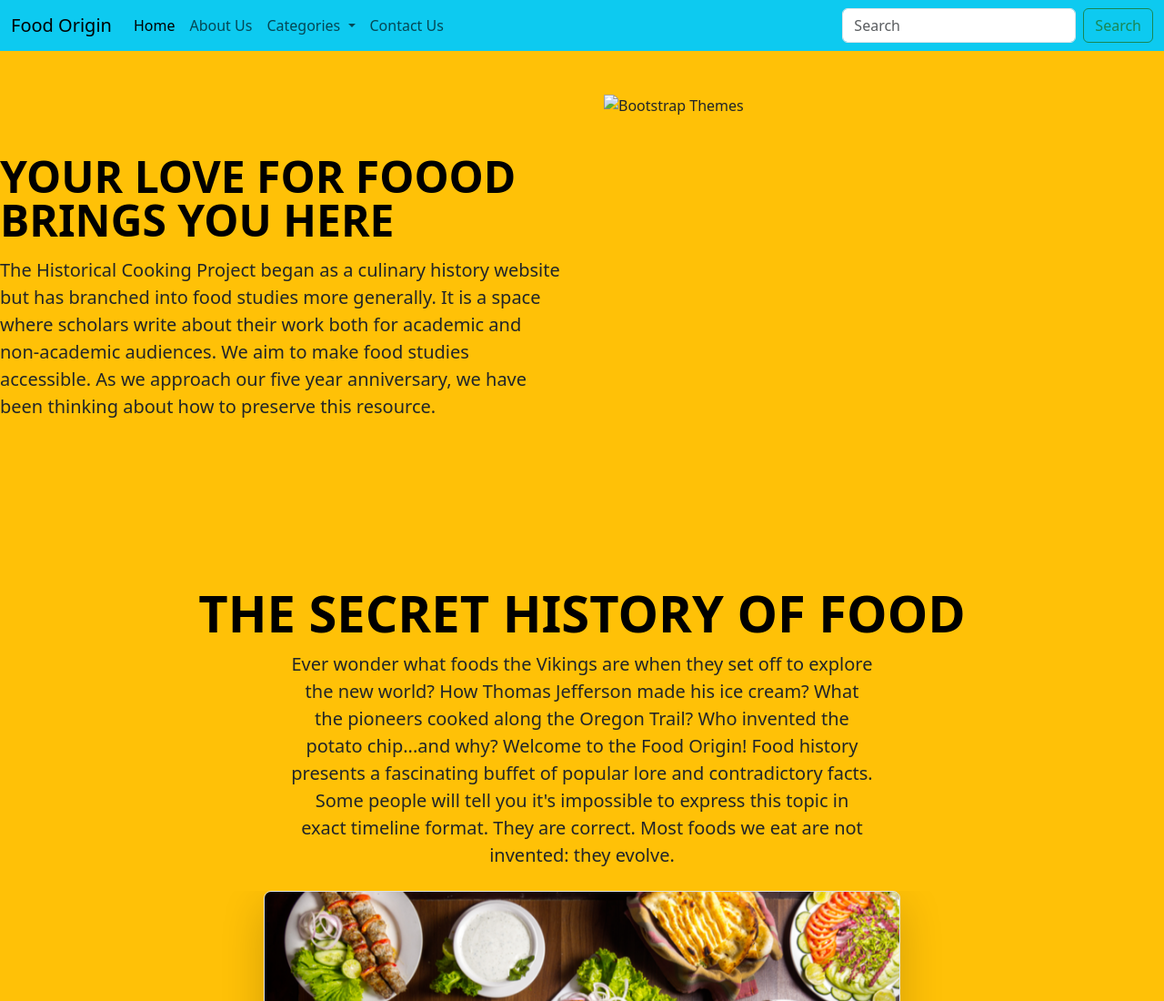
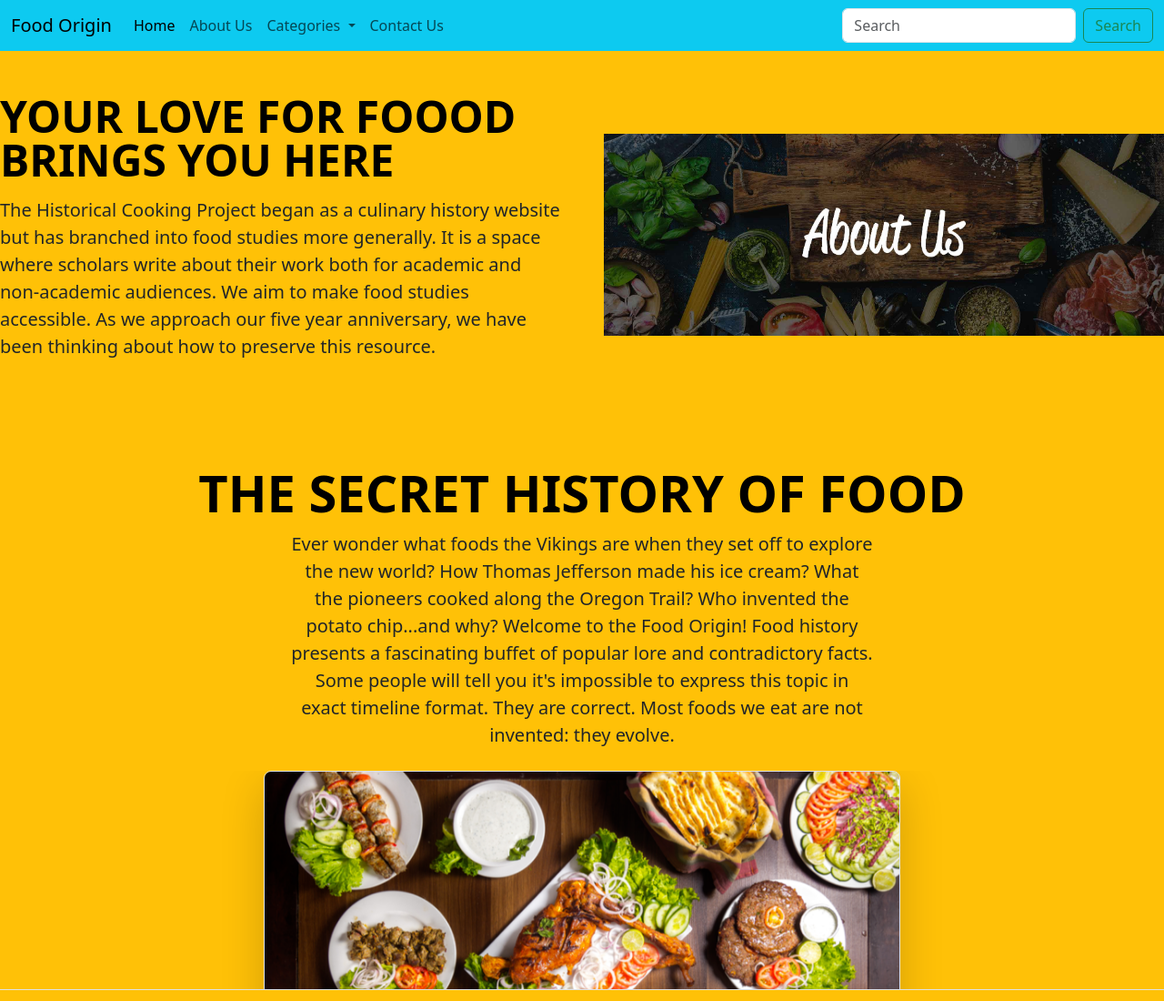
Before and after one commit to Maha-Warsi/bootstrap-assignment, a plain HTML site: page about.html in a window 1280 px wide. Shown: the top 1100 px of the page at 91% size. Drawn offline with nearby package versions, Linux system fonts and the light colour scheme; the site is published under a folder, as on GitHub Pages, so addresses that start at the root find nothing.

Commit message:
Update about.html

```diff
--- a/about.html
+++ b/about.html
@@ -53,7 +53,7 @@
     </nav>
     <div class="row flex-lg-row-reverse align-items-center g-5 py-5 bg-warning">
         <div class="col-10 col-sm-8 col-lg-6">
-          <img src="/pictures/about.jpg" class="d-block mx-lg-auto img-fluid" alt="Bootstrap Themes" width="700" height="500" loading="lazy">
+          <img src="./pictures/about.jpg" class="d-block mx-lg-auto img-fluid" alt="Bootstrap Themes" width="700" height="500" loading="lazy">
         </div>
         <div class="col-lg-6">
           <h1 class="display-5 fw-bold text-body-emphasis lh-1 mb-3">YOUR LOVE FOR FOOOD BRINGS YOU HERE</h1>
```
